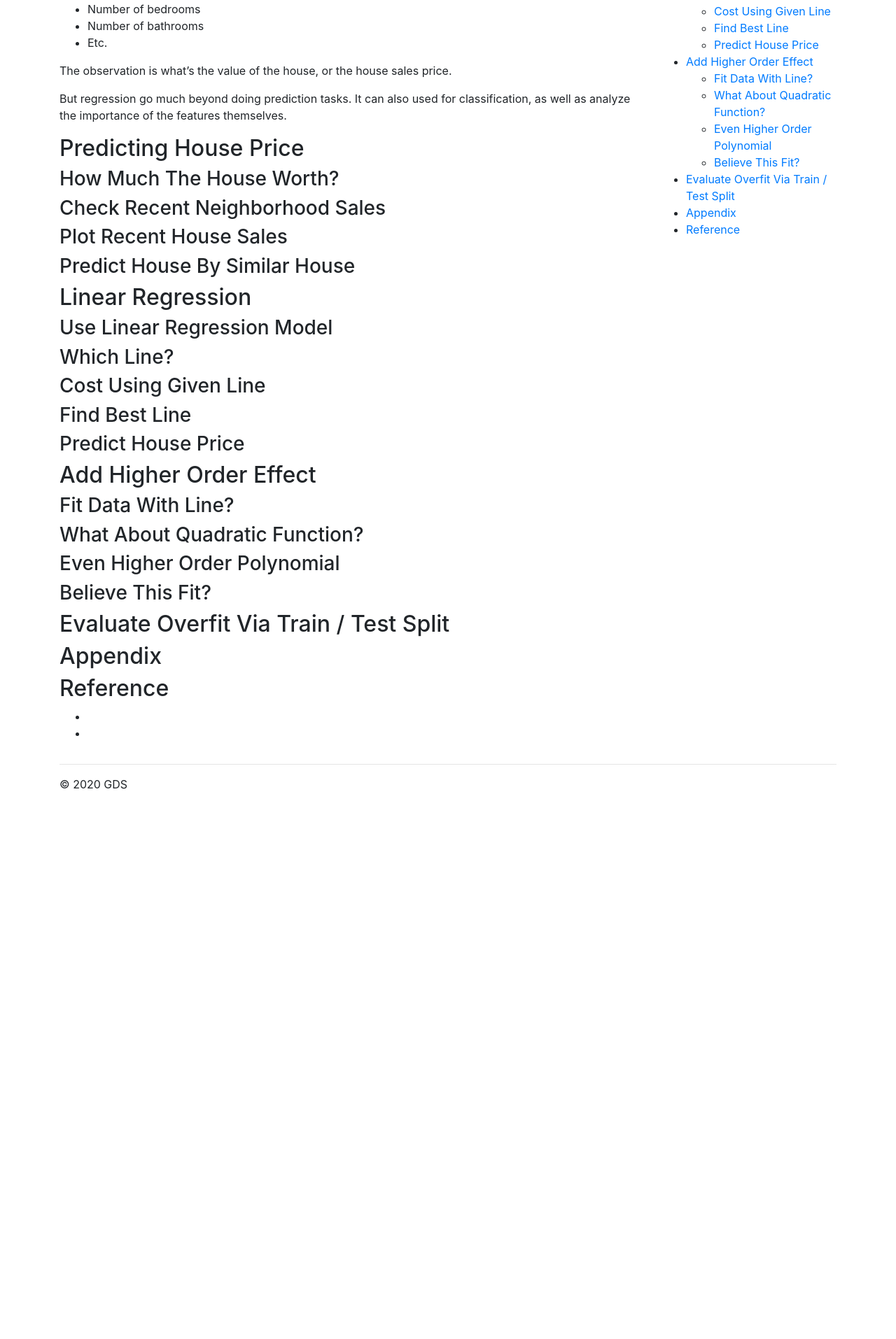
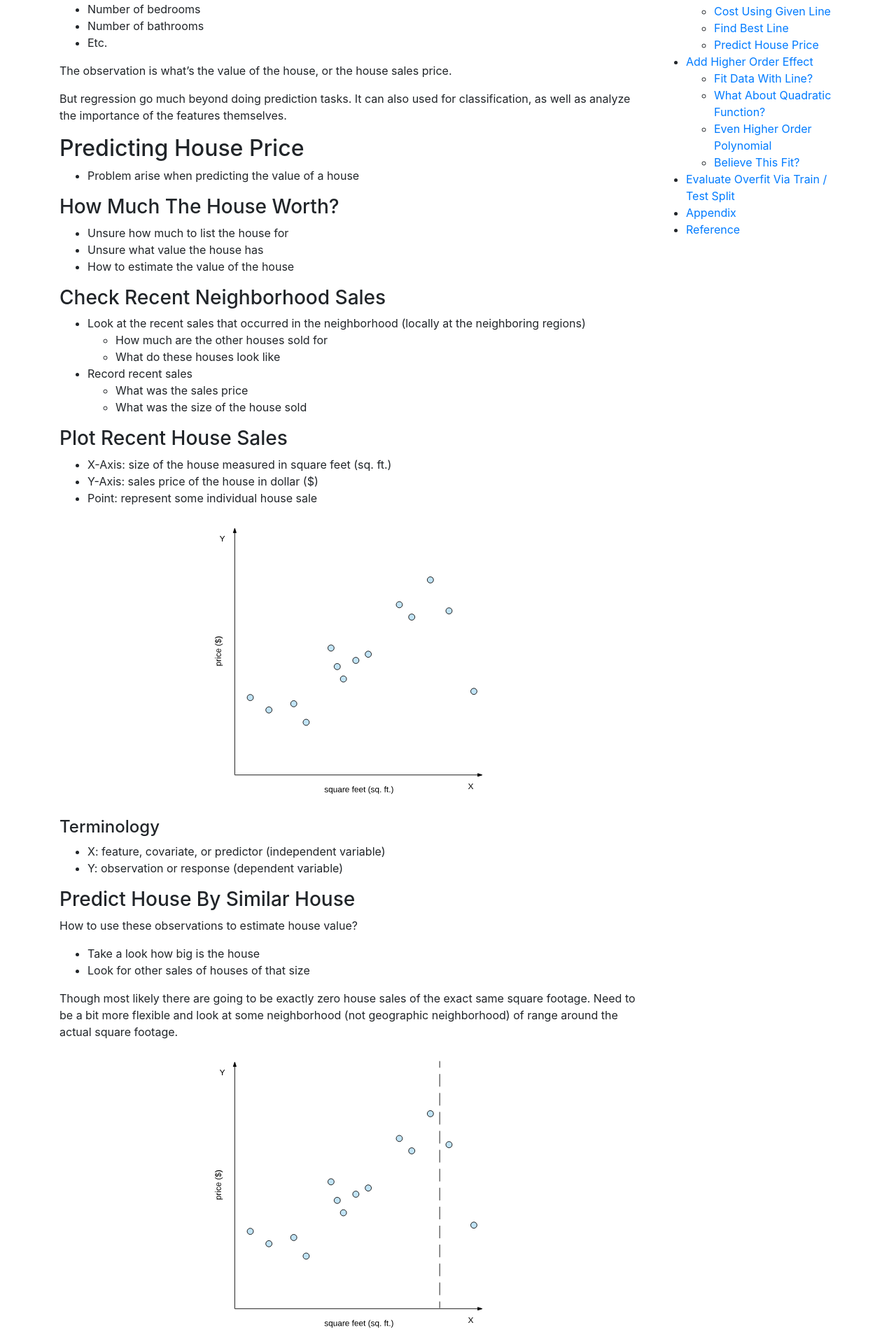
Before and after one commit to YTKme/GDS, a Jekyll site: the page built from docs/_docs/ml/coursera/machine-learning-foundations-a-case-study-approach/week-2.md, in a window 1280 px wide. Shown: the part 436-2350 px from the top of the page at 70% size. Built offline with Jekyll 4.4.1, drawn with Linux system fonts in a browser that asks for light colours; before the commit the page ends 1585 px from its top, so only the background shows below that; some of the changed text lies outside the part shown.

Commit message:
Update Machine Learning Foundations A Case Study Approach week 2 diagram

```diff
--- a/docs/_docs/ml/coursera/machine-learning-foundations-a-case-study-approach/week-2.md
+++ b/docs/_docs/ml/coursera/machine-learning-foundations-a-case-study-approach/week-2.md
@@ -21,17 +21,58 @@ But regression go much beyond doing prediction tasks. It can also used for class
 
 ## Predicting House Price
 
+* Problem arise when predicting the value of a house
+
 ### How Much The House Worth?
+
+* Unsure how much to list the house for
+* Unsure what value the house has
+* How to estimate the value of the house
 
 ### Check Recent Neighborhood Sales
 
+* Look at the recent sales that occurred in the neighborhood (locally at the neighboring regions)
+    * How much are the other houses sold for
+    * What do these houses look like
+* Record recent sales
+    * What was the sales price
+    * What was the size of the house sold
+
 ### Plot Recent House Sales
 
+* X-Axis: size of the house measured in square feet (sq. ft.)
+* Y-Axis: sales price of the house in dollar ($)
+* Point: represent some individual house sale
+
+![Figure 1: Recent House Sale]({{ "/res/img/ml/coursera/machine-learning-foundations-a-case-study-approach/week-2/recent-house-sale.svg" | prepend : "/" | prepend : site.baseurl | prepend : site.url }}){:class="img-fluid rounded mx-auto d-block width-50"}
+
+#### Terminology
+* X: feature, covariate, or predictor (independent variable)
+* Y: observation or response (dependent variable)
+
 ### Predict House By Similar House
+
+How to use these observations to estimate house value?
+* Take a look how big is the house
+* Look for other sales of houses of that size
+
+Though most likely there are going to be exactly zero house sales of the exact same square footage.
+Need to be a bit more flexible and look at some neighborhood (not geographic neighborhood) of range around the actual square footage.
+
+![Figure 2: Predict Similar House]({{ "/res/img/ml/coursera/machine-learning-foundations-a-case-study-approach/week-2/predict-similar-house.svg" | prepend : "/" | prepend : site.baseurl | prepend : site.url }}){:class="img-fluid rounded mx-auto d-block width-50"}
+
+But even this approach only have two house sales to base estimate. (throwing away many other observations)
+* Look at average price in range
+* Still only 2 house
+* Throwing out information from all other sales
+
+![Figure 3: Predict Similar House v2]({{ "/res/img/ml/coursera/machine-learning-foundations-a-case-study-approach/week-2/predict-similar-house-v2.svg" | prepend : "/" | prepend : site.baseurl | prepend : site.url }}){:class="img-fluid rounded mx-auto d-block width-50"}
 
 ## Linear Regression
 
 ### Use Linear Regression Model
+
+![Figure 4: Use Linear Regression Model]({{ "/res/img/ml/coursera/machine-learning-foundations-a-case-study-approach/week-2/linear-regression-model.svg" | prepend : "/" | prepend : site.baseurl | prepend : site.url }}){:class="img-fluid rounded mx-auto d-block"}
 
 ### Which Line?
 
@@ -56,5 +97,5 @@ But regression go much beyond doing prediction tasks. It can also used for class
 ## Appendix
 
 ## Reference
-* []({{ "/res/misc/ml/coursera/machine-learning-foundations-a-case-study-approach/week-2/" | prepend : "/" | prepend : site.baseurl | prepend : site.url }}){:target="_blank"}
+* [Regression [PDF]]({{ "/res/misc/ml/coursera/machine-learning-foundations-a-case-study-approach/week-2/regression-intro-annotated.pdf" | prepend : "/" | prepend : site.baseurl | prepend : site.url }}){:target="_blank"}
 * [](){:target="_blank"}
--- a/docs/_sass/main.scss
+++ b/docs/_sass/main.scss
@@ -1,8 +1,26 @@
-/*
- * General
- */
+/*--------------------------------------------------------------
+>>> TABLE OF CONTENTS:
+----------------------------------------------------------------
+# General
+	# Custom properties
+	# Reset
+    # Typography
+# Accessibility
+# Layout
+# Forms
+# Header
+	# Main navigation menu
+# Content navigation
+# Season schedule
+--------------------------------------------------------------*/
+
+/* General */
 
 body {
     min-height: 75rem;
     // padding-top: 4.5rem;
 }
+
+.width-50 {
+    width: 50%;
+}
```
Also changed, not shown: docs/res/img/ml/coursera/machine-learning-foundations-a-case-study-approach/week-2/linear-regression-model.svg (added), docs/res/img/ml/coursera/machine-learning-foundations-a-case-study-approach/week-2/predict-similar-house-v2.svg (added), docs/res/img/ml/coursera/machine-learning-foundations-a-case-study-approach/week-2/predict-similar-house.svg (added), docs/res/img/ml/coursera/machine-learning-foundations-a-case-study-approach/week-2/recent-house-sale.svg (added).
